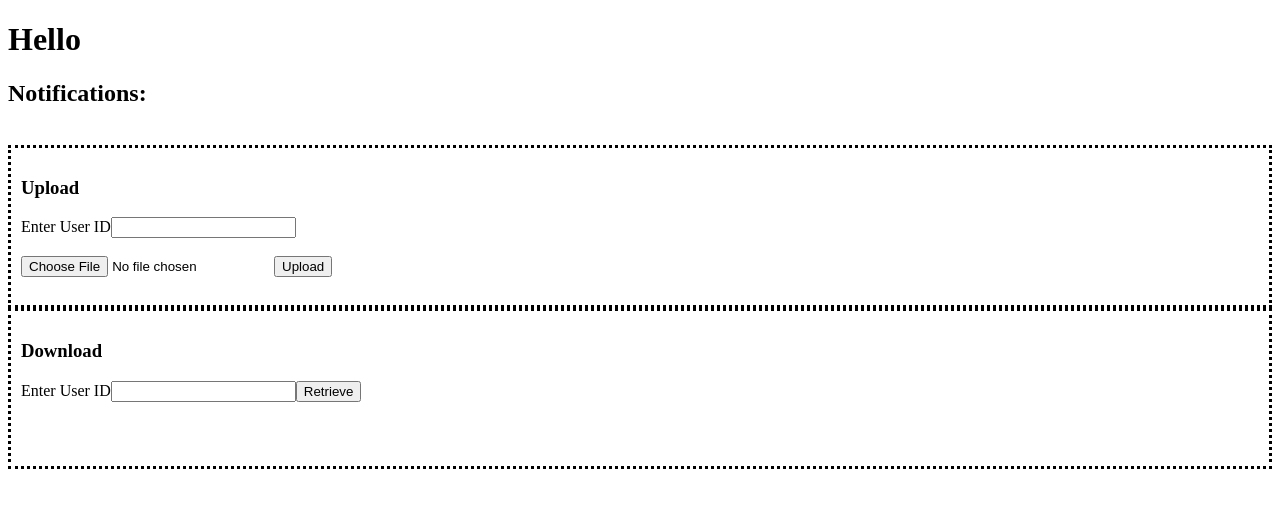
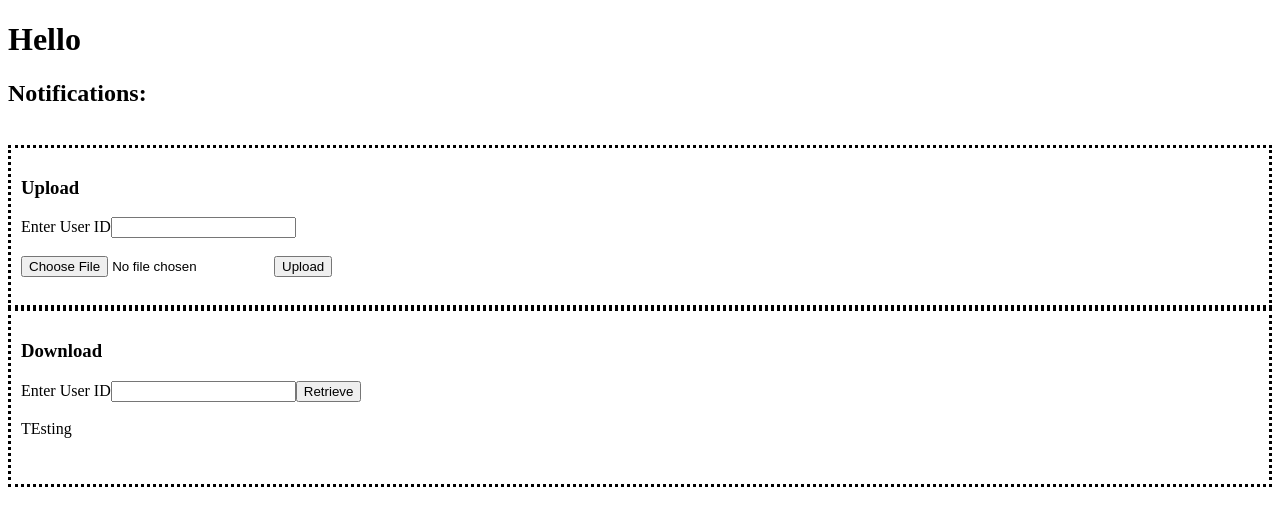
Before and after one commit to Omar-Ashraf-Mossad/Cloud-Task-V2, a React (Vite) app: page / in a window 1280 px wide. Shown: the top 526 px of the page. Built offline with nearby package versions, Linux system fonts and the light colour scheme; no server answers; the database is empty.

Commit message:
test CICD

```diff
--- a/src/App.jsx
+++ b/src/App.jsx
@@ -90,7 +90,7 @@ function App() {
           <button onClick={getFiles}>Retrieve</button>
           <br />
           <br />
-           <div name="Images"> </div>
+           <div name="Images"> TEsting</div>
 
             <br />
             <br />
```
